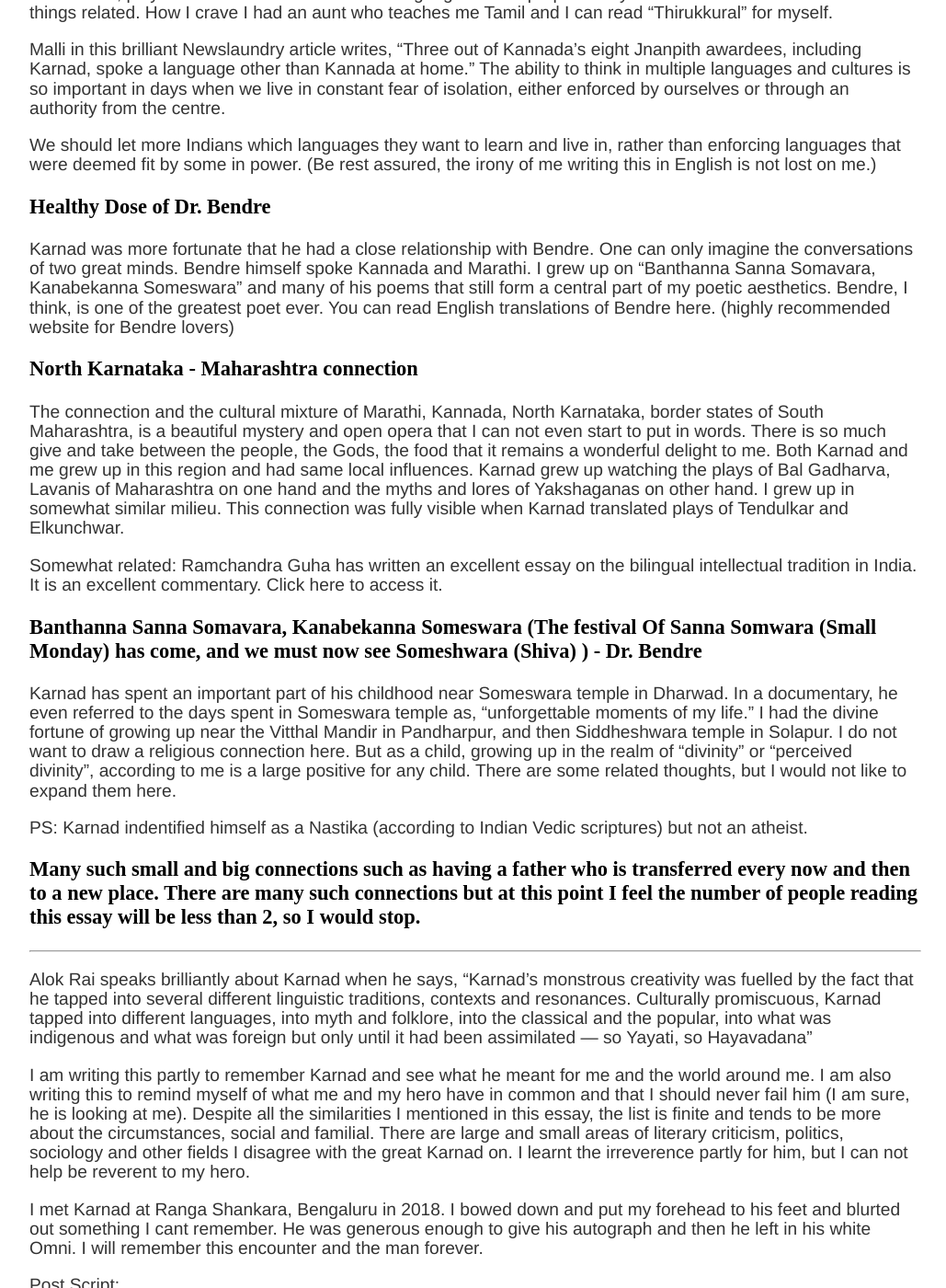
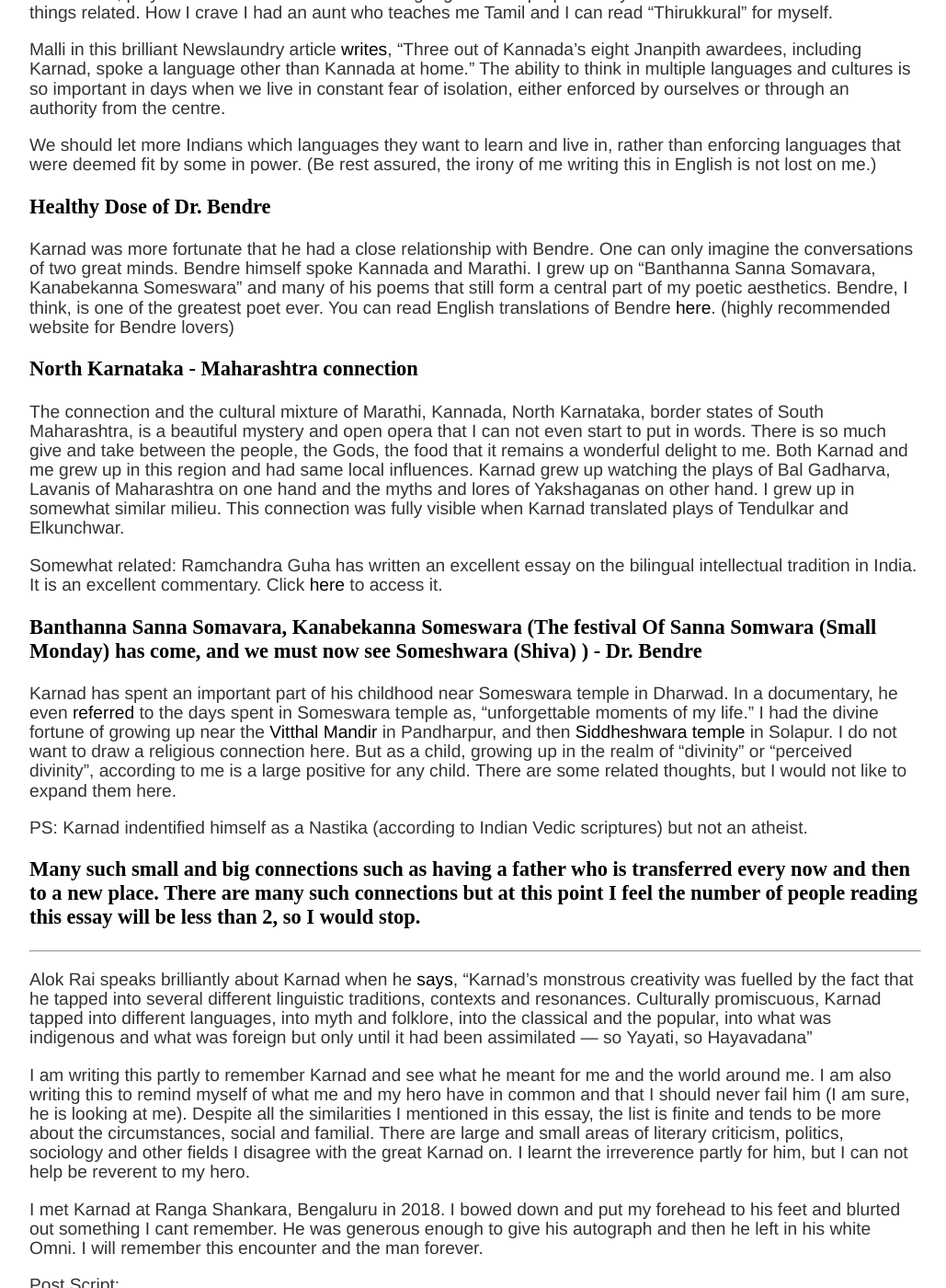
Before and after one commit to AbhiK24/abhik24.github.io, a Jekyll site: the page built from _posts/2020-02-17-Losing-Karnad-And-Finding-Myself.md, in a window 1280 px wide and 1400 px high, scrolled down 1376 px. Shown: the whole window at 92% size, without its empty margins (148-1177 px from the left). Built offline with Jekyll 4.4.1, drawn with Linux system fonts in a browser that asks for light colours; comment, search, counter and statistics services are not loaded; some of the changed lines change nothing that is shown.

Commit message:
Added hyperlinks

```diff
--- a/_posts/2020-02-17-Losing-Karnad-And-Finding-Myself.md
+++ b/_posts/2020-02-17-Losing-Karnad-And-Finding-Myself.md
@@ -27,27 +27,27 @@ The simple luck of growing up in a multilingual family and surrounding. From wha
 
 I grew up speaking Marathi and Kannada (specifically North Karnataka dialect). The sheer delight of being able to watch films, plays and cultures in two or more languages is a superpower if you are a an avid lover of arts and all things related. How I crave I had an aunt who teaches me Tamil and I can read “Thirukkural” for myself.
 
-Malli in this brilliant Newslaundry article writes, “Three out of Kannada’s eight Jnanpith awardees, including Karnad, spoke a language other than Kannada at home.” The ability to think in multiple languages and cultures is so important in days when we live in constant fear of isolation, either enforced by ourselves or through an authority from the centre.
+Malli in this brilliant Newslaundry article [writes](https://www.newslaundry.com/2019/06/15/girish-karnad-and-the-death-of-literary-multilingual-heritage), “Three out of Kannada’s eight Jnanpith awardees, including Karnad, spoke a language other than Kannada at home.” The ability to think in multiple languages and cultures is so important in days when we live in constant fear of isolation, either enforced by ourselves or through an authority from the centre.
 
 We should let more Indians which languages they want to learn and live in, rather than enforcing languages that were deemed fit by some in power. (Be rest assured, the irony of me writing this in English is not lost on me.)
 
 
 ### Healthy Dose of Dr. Bendre
 
-Karnad was more fortunate that he had a close relationship with Bendre. One can only imagine the conversations of two great minds. Bendre himself spoke Kannada and Marathi. I grew up on “Banthanna Sanna Somavara, Kanabekanna Someswara” and many of his poems that still form a central part of my poetic aesthetics. Bendre, I think, is one of the greatest poet ever. You can read English translations of Bendre here. (highly recommended website for Bendre lovers)
+Karnad was more fortunate that he had a close relationship with Bendre. One can only imagine the conversations of two great minds. Bendre himself spoke Kannada and Marathi. I grew up on “Banthanna Sanna Somavara, Kanabekanna Someswara” and many of his poems that still form a central part of my poetic aesthetics. Bendre, I think, is one of the greatest poet ever. You can read English translations of Bendre [here](https://darabendreinenglish.com/tag/bendre-in-english/). (highly recommended website for Bendre lovers)
 
 
 ### North Karnataka - Maharashtra connection
 
 The connection and the cultural mixture of Marathi, Kannada, North Karnataka, border states of South Maharashtra, is a beautiful mystery and open opera that I can not even start to put in words. There is so much give and take between the people, the Gods, the food that it remains a wonderful delight to me. Both Karnad and me grew up in this region and had same local influences. Karnad grew up watching the plays of Bal Gadharva, Lavanis of Maharashtra on one hand and the myths and lores of Yakshaganas on other hand. I grew up in somewhat similar milieu. This connection was fully visible when Karnad translated plays of Tendulkar and Elkunchwar.
 
-Somewhat related: Ramchandra Guha has written an excellent essay on the bilingual intellectual tradition in India. It is an excellent commentary. Click here to access it.
+Somewhat related: Ramchandra Guha has written an excellent essay on the bilingual intellectual tradition in India. It is an excellent commentary. Click [here](https://casi.sas.upenn.edu/sites/default/files/iit/The%20Rise%20and%20Fall%20of%20the%20Bilingual%20Intellectual%20-%20AV.pdf) to access it.
 
 
 ### Banthanna Sanna Somavara, Kanabekanna Someswara (The festival  Of Sanna Somwara (Small Monday) has come, and we must now see Someshwara (Shiva) ) - Dr. Bendre
 
 Karnad has spent an important part of his childhood near Someswara temple in Dharwad.
-In a documentary, he even referred to the days spent in Someswara temple as, “unforgettable moments of my life.”  I had the divine fortune of growing up near the Vitthal Mandir in Pandharpur, and then Siddheshwara temple in Solapur.  I do not want to draw a religious connection here. But as a child, growing up in the realm of “divinity” or “perceived divinity”, according to me is a large positive for any child. There are some related thoughts, but I would not like to expand them here.
+In a documentary, he even [referred](https://www.youtube.com/watch?v=QrZbHcq3ohg) to the days spent in Someswara temple as, “unforgettable moments of my life.”  I had the divine fortune of growing up near the [Vitthal Mandir](https://en.wikipedia.org/wiki/Vithoba_Temple) in Pandharpur, and then [Siddheshwara temple](https://en.wikipedia.org/wiki/Siddheshwar_temple,_Solapur) in Solapur.  I do not want to draw a religious connection here. But as a child, growing up in the realm of “divinity” or “perceived divinity”, according to me is a large positive for any child. There are some related thoughts, but I would not like to expand them here.
 
 PS: Karnad indentified himself as a Nastika (according to Indian Vedic scriptures) but not an atheist.
 
@@ -56,7 +56,7 @@ PS: Karnad indentified himself as a Nastika (according to Indian Vedic scripture
 
 ----
 
-Alok Rai speaks brilliantly about Karnad when he says, “Karnad’s monstrous creativity was fuelled by the fact that he tapped into several different linguistic traditions, contexts and resonances. Culturally promiscuous, Karnad tapped into different languages, into myth and folklore, into the classical and the popular, into what was indigenous and what was foreign but only until it had been assimilated — so Yayati, so Hayavadana”
+Alok Rai speaks brilliantly about Karnad when he [says](https://indianexpress.com/article/opinion/columns/girish-karnad-death-plays-tughlaq-theatre-gauri-lankesh-urban-naxal-intolerance-let-me-count-the-ways-5783513/), “Karnad’s monstrous creativity was fuelled by the fact that he tapped into several different linguistic traditions, contexts and resonances. Culturally promiscuous, Karnad tapped into different languages, into myth and folklore, into the classical and the popular, into what was indigenous and what was foreign but only until it had been assimilated — so Yayati, so Hayavadana”
 
 I am writing this partly to remember Karnad and see what he meant for me and the world around me. I am also writing this to remind myself of what me and my hero have in common and that I should never fail him (I am sure, he is looking at me). Despite all the similarities I mentioned in this essay, the list is finite and tends to be more about the circumstances, social and familial. There are large and small areas of literary criticism, politics, sociology and other fields I disagree with the great Karnad on. I learnt the irreverence partly for him, but I can not help be reverent to my hero.
 
```
